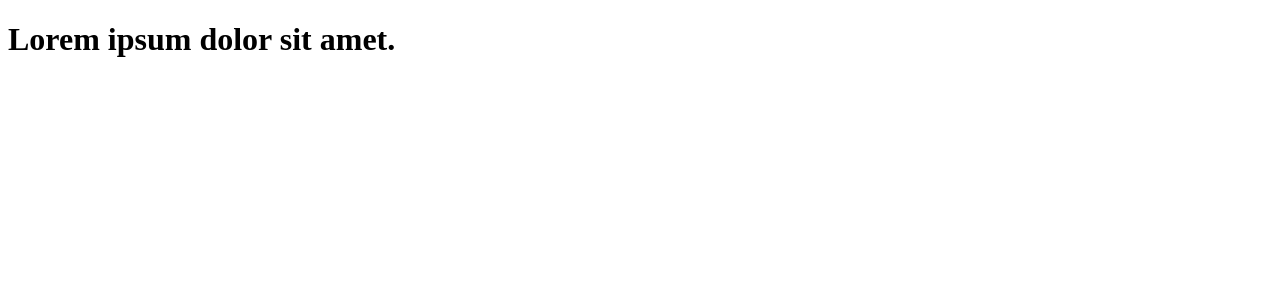
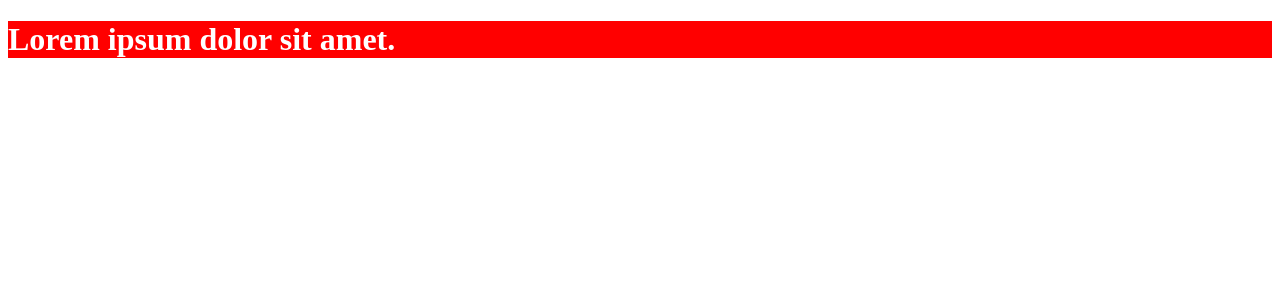
Before and after one commit to sebaek/react20231031, a React (Create React App) app: page / in a window 1280 px wide. Shown: the top 300 px of the page. Built offline with nearby package versions, Linux system fonts and the light colour scheme.

Commit message:
보통의 css 파일 사용하기 연습 시작 완료

```diff
--- a/src/component/MyText.js
+++ b/src/component/MyText.js
@@ -1,3 +1,4 @@
+import "../style/mystyle.css";
 export function MyText() {
   return (
     <div>
--- /dev/null
+++ b/src/style/mystyle.css
@@ -0,0 +1,4 @@
+.error {
+    background-color: red;
+    color: white;
+}
```
